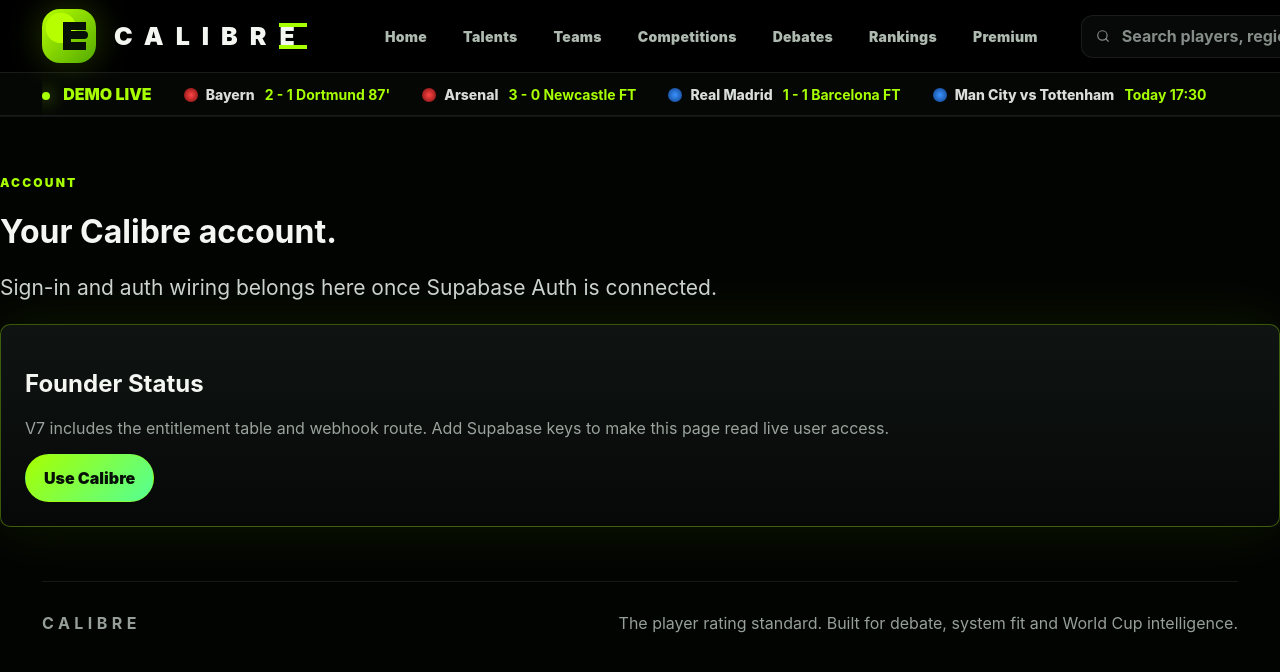
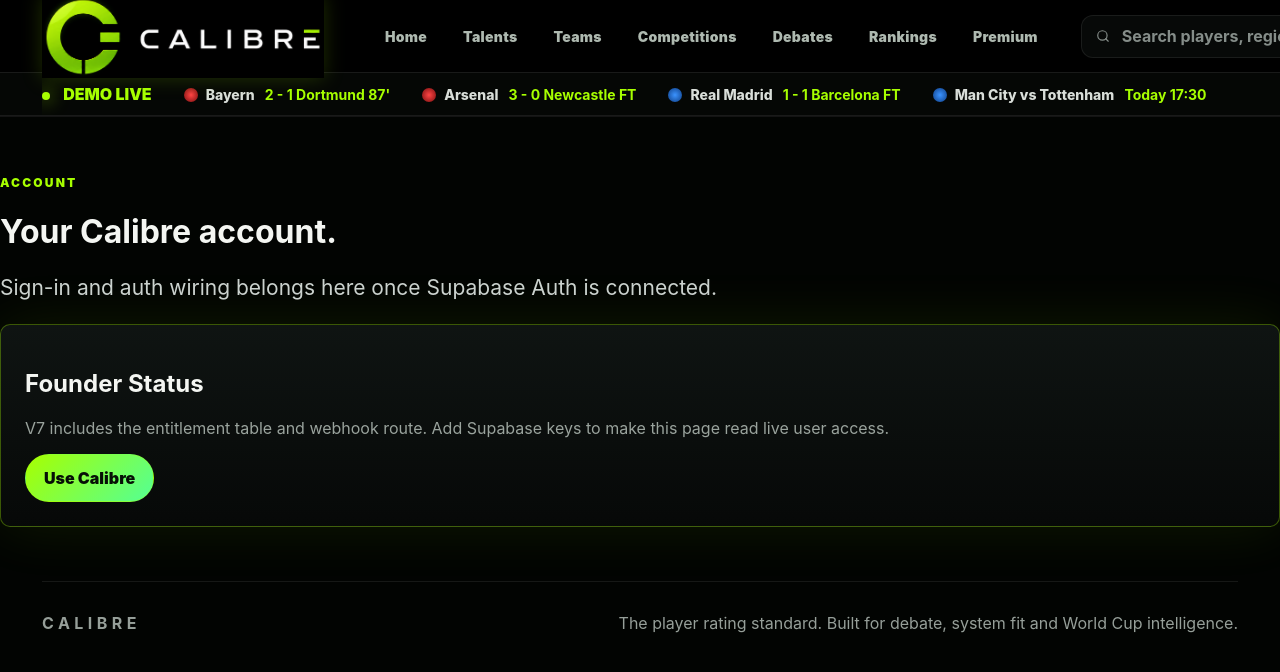
Before and after one commit to Zari-8/calibre, a Next.js app: page /account in a window 1280 px wide. Shown: the top 672 px of the page. Built offline with nearby package versions, Linux system fonts and the light colour scheme; no server answers.

Commit message:
Use real Calibre logo and fix live API key

```diff
--- a/app/api/live-scores/route.ts
+++ b/app/api/live-scores/route.ts
@@ -15,8 +15,8 @@
 ];
 
 export async function GET() {
-  const apiKey = process.env.FOOTBALL_API_KEY;
-  const apiHost = process.env.FOOTBALL_API_HOST || 'v3.football.api-sports.io';
+  const apiKey = process.env.API_FOOTBALL_KEY || process.env.FOOTBALL_API_KEY;
+  const apiHost = process.env.API_FOOTBALL_HOST || process.env.FOOTBALL_API_HOST || 'v3.football.api-sports.io';
 
   if (!apiKey) {
     return NextResponse.json({
@@ -55,7 +55,7 @@
     });
 
     return NextResponse.json({
-      mode: 'live',
+      mode: scores.length ? 'live' : 'no-live-fixtures',
       updatedAt: new Date().toISOString(),
       scores: scores.length ? scores : demoScores
     });
--- a/app/globals.css
+++ b/app/globals.css
@@ -40,3 +40,24 @@
 .avatar-fallback{display:grid;place-items:center;width:100%;height:100%}
 .team-logo-mini{width:34px;height:34px;object-fit:contain;border-radius:9px;background:rgba(255,255,255,.06);border:1px solid rgba(255,255,255,.08);padding:4px}
 .image-source-note{margin:14px 0 0;color:rgba(167,255,0,.74);font-size:11px;font-weight:900;letter-spacing:.12em;text-transform:uppercase}
+
+
+/* Exact uploaded Calibre logo treatment */
+.brand-image-link{
+  min-width:300px;
+  height:72px;
+  display:flex;
+  align-items:center;
+  gap:0;
+}
+.brand-logo-img{
+  width:282px;
+  height:auto;
+  display:block;
+  object-fit:contain;
+  filter:drop-shadow(0 0 10px rgba(167,255,0,.18));
+}
+@media(max-width:1100px){
+  .brand-image-link{height:58px;min-width:230px}
+  .brand-logo-img{width:230px}
+}
--- a/components/Nav.tsx
+++ b/components/Nav.tsx
@@ -56,9 +56,12 @@
   return (
     <header className="site-header">
       <div className="topbar container-wide">
-        <Link href="/" className="brand" aria-label="Calibre home">
-          <span className="brand-icon"><span /></span>
-          <span className="brand-word">CALIBR<span>E</span></span>
+        <Link href="/" className="brand brand-image-link" aria-label="Calibre home">
+          <img
+            src="/brand/calibre-logo.png"
+            alt="Calibre"
+            className="brand-logo-img"
+          />
         </Link>
 
         <nav className="main-tabs" aria-label="Main navigation">
```
Also changed, not shown: public/brand/calibre-logo.png (added), 1 other file (tests, documents, lock files or other folders).
